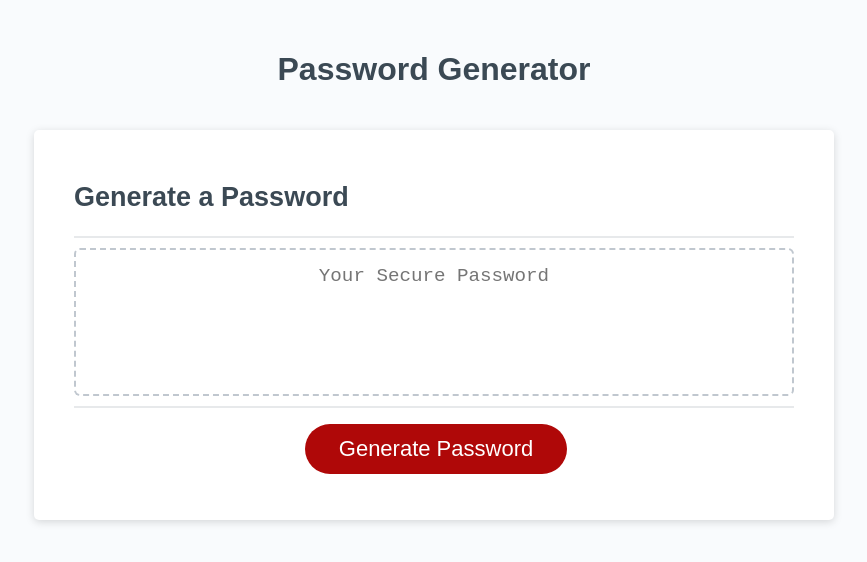
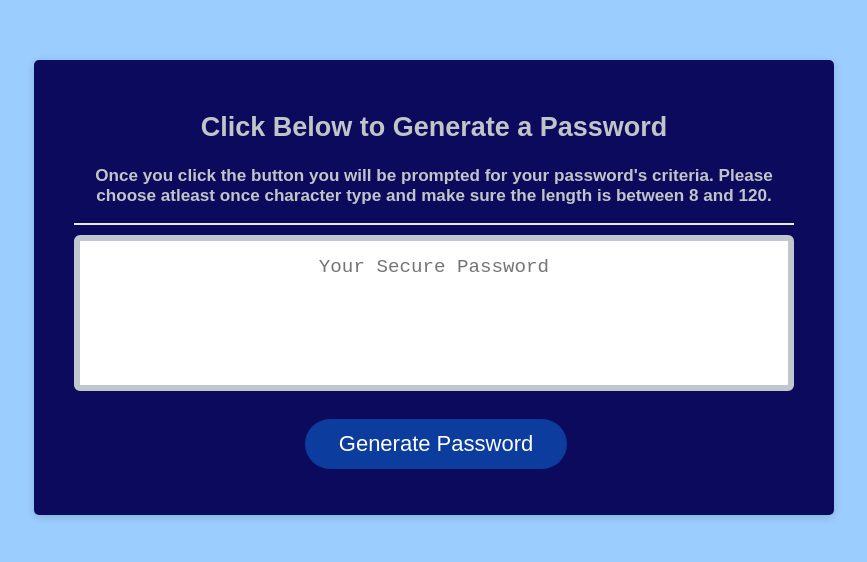
Before and after one commit to sharkattack182/password-randomizer-redeux, a plain HTML site: page index.html in a window 1280 px wide. Shown: the whole page, without its empty margins (206-1073 px from the left). Drawn offline with Linux system fonts and the light colour scheme.

Commit message:
just restyled a little bit

```diff
--- a/index.html
+++ b/index.html
@@ -9,12 +9,10 @@
   </head>
   <body>
     <div class="wrapper">
-      <header>
-        <h1>Password Generator</h1>
-      </header>
       <div class="card">
         <div class="card-header">
-          <h2>Generate a Password</h2>
+          <h2>Click Below to Generate a Password</h2>
+          <h3>Once you click the button you will be prompted for your password's criteria. Please choose atleast once character type and make sure the length is between 8 and 120.</h3>
         </div>
         <div class="card-body">
           <textarea
--- a/style.css
+++ b/style.css
@@ -14,11 +14,11 @@ body,
 
 body {
   font-family: sans-serif;
-  background-color: #f9fbfd;
+  background-color: #0b85ff67;
 }
 
 .wrapper {
-  padding-top: 30px;
+  padding-top: 60px;
   padding-left: 20px;
   padding-right: 20px;
 }
@@ -27,15 +27,16 @@ header {
   text-align: center;
   padding: 20px;
   padding-top: 0px;
-  color: hsl(206, 17%, 28%);
+  color: hsl(206, 82%, 18%);
 }
 
 .card {
-  background-color: hsl(0, 0%, 100%);
+  background-color: hsl(241, 80%, 20%);
   border-radius: 5px;
   border-width: 1px;
+  text-align: center;
   box-shadow: rgba(0, 0, 0, 0.15) 0px 2px 8px 0px;
-  color: hsl(206, 17%, 28%);
+  color: hsl(202, 7%, 77%);
   font-size: 18px;
   margin: 0 auto;
   max-width: 800px;
@@ -50,6 +51,9 @@ header {
   height: 2px;
 }
 
+h3 {
+    font-size: .95em;
+}
 .card-body {
   min-height: 100px;
 }
@@ -62,7 +66,7 @@ header {
   content: " ";
   display: block;
   width: 100%;
-  background: #e7e9eb;
+  background: #e7e9eb00;
   height: 2px;
 }
 
@@ -74,7 +78,7 @@ header {
 
 .btn {
   border: none;
-  background-color: hsl(360, 91%, 36%);
+  background-color:  #0b85ff67;
   border-radius: 25px;
   box-shadow: rgba(0, 0, 0, 0.1) 0px 1px 6px 0px rgba(0, 0, 0, 0.2) 0px 1px 1px
     0px;
@@ -112,7 +116,7 @@ button[disabled] {
   text-align: center;
   margin-top: 10px;
   margin-bottom: 10px;
-  border: 2px dashed #c0c7cf;
+  border: 6px solid #c0c7cf;
   border-radius: 6px;
   resize: none;
   overflow: hidden;
```
